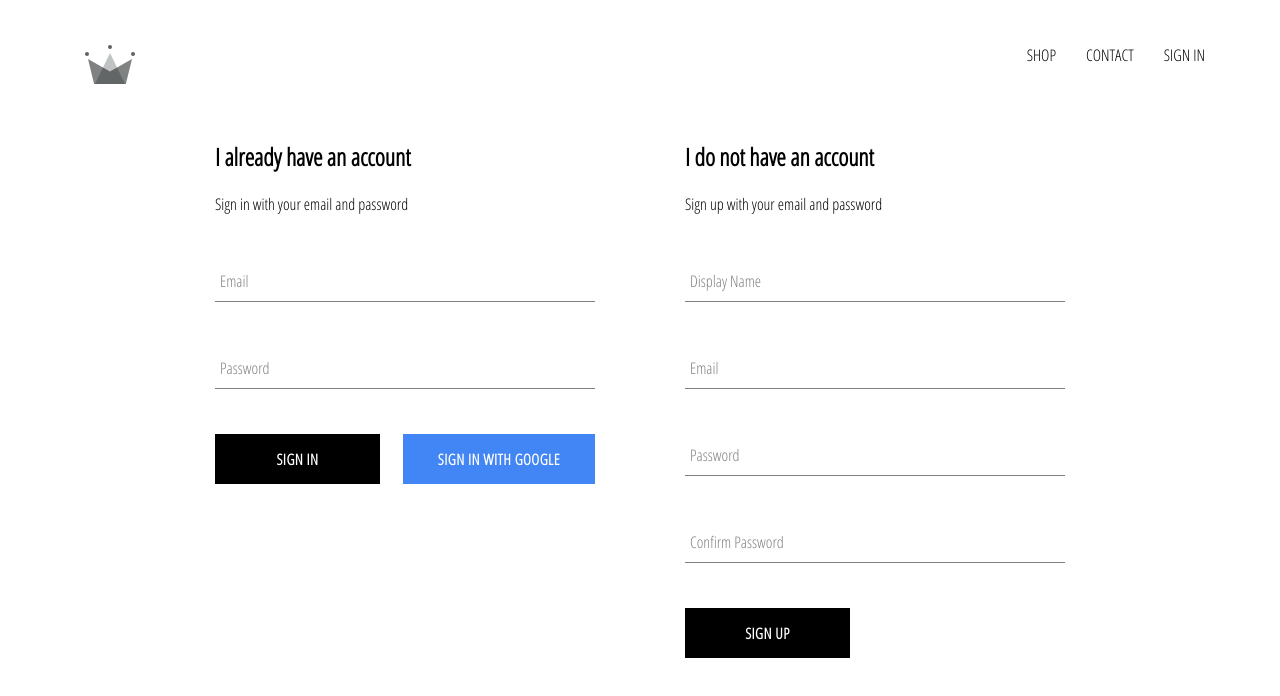
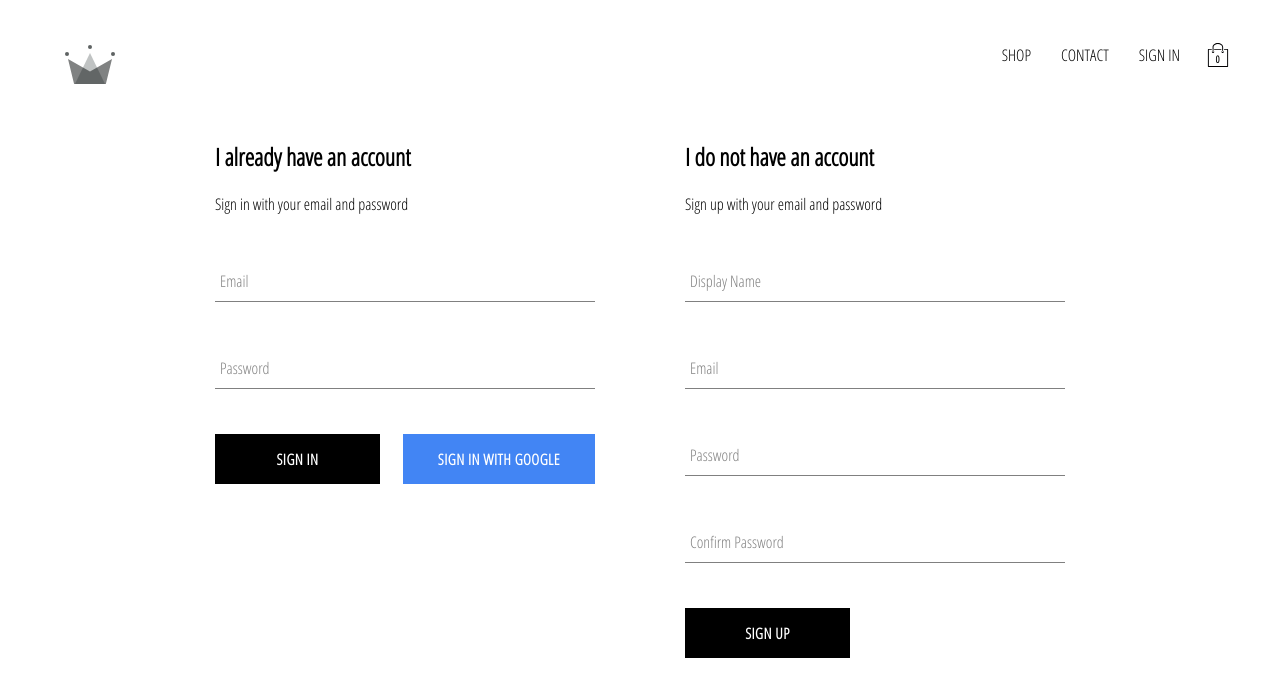
Before and after one commit to mnash29/e-commerce-crwn-clothing, a React (Create React App) app: page /signin in a window 1280 px wide. Shown: the top 696 px of the page. Built offline with nearby package versions, Linux system fonts and the light colour scheme; no server answers.

Commit message:
Added cart icon and card dropdown components

```diff
--- a/src/App.css
+++ b/src/App.css
@@ -1,6 +1,6 @@
 body {
   font-family: 'Open Sans Condensed';
-  padding: 20px 60px;
+  padding: 20px 40px;
 }
 
 a {
--- /dev/null
+++ b/src/components/cart-dropdown/cart-dropdown.component.jsx
@@ -0,0 +1,16 @@
+import React from 'react';
+
+import CustomButton from '../custom-button/custom-button.component';
+
+import './cart-dropdown.styles.scss';
+
+const CartDropdown = () => {
+  return (
+    <div className='cart-dropdown'>
+      <div className='cart-items' />
+      <CustomButton>GO TO CHECKOUT</CustomButton>
+    </div>
+  );
+}
+
+export default CartDropdown;
--- /dev/null
+++ b/src/components/cart-dropdown/cart-dropdown.styles.scss
@@ -0,0 +1,24 @@
+.cart-dropdown {
+  position: absolute;
+  width: 240px;
+  height: 340px;
+  display: flex;
+  flex-direction: column;
+  padding: 20px;
+  border: 1px solid black;
+  background-color: white;
+  top: 90px;
+  right: 40px;
+  z-index: 5;
+
+  .cart-items {
+    height: 240px;
+    display: flex;
+    flex-direction: column;
+    overflow: scroll;
+  }
+
+  button {
+    margin-top: auto;
+  }
+}
--- /dev/null
+++ b/src/components/cart-icon/cart-icon.component.jsx
@@ -0,0 +1,22 @@
+import React from 'react';
+import { connect } from 'react-redux';
+
+import { ReactComponent as ShoppingIcon } from '../../assets/shopping-bag.svg';
+import { toggleCartHidden } from '../../redux/cart/cart.actions';
+
+import './cart-icon.styles.scss';
+
+const CartIcon = ({ toggleCartHidden }) => {
+  return (
+    <div className='cart-icon' onClick={toggleCartHidden}>
+      <ShoppingIcon className='shopping-icon'/>
+      <span className='item-count'> 0 </span>
+    </div>
+  );
+}
+
+const mapDispatchToProps = dispatch => ({
+  toggleCartHidden: () => dispatch(toggleCartHidden())
+});
+
+export default connect(null, mapDispatchToProps)(CartIcon);
--- /dev/null
+++ b/src/components/cart-icon/cart-icon.styles.scss
@@ -0,0 +1,21 @@
+.cart-icon {
+  width: 45px;
+  height: 45px;
+  position: relative;
+  display: flex;
+  align-items: center;
+  justify-content: center;
+  cursor: pointer;
+
+  .shopping-icon {
+    width: 24px;
+    height: 24px;
+  }
+
+  .item-count {
+    position: absolute;
+    font-size: 10px;
+    font-weight: bold;
+    bottom: 12px;
+  }
+}
--- a/src/components/header/header.component.jsx
+++ b/src/components/header/header.component.jsx
@@ -2,10 +2,12 @@
 import { connect } from 'react-redux';
 import { auth } from '../../firebase/firebase.utils';
 
+import CartIcon from '../cart-icon/cart-icon.component';
+import CartDropdown from '../cart-dropdown/cart-dropdown.component';
 import { ReactComponent as Logo } from '../../assets/crown.svg';
 import './header.styles.scss';
 
-const Header = ({ currentUser }) => {
+const Header = ({ currentUser, hidden }) => {
   console.log("inside header:", currentUser);
   return (
     <div className='header'>
@@ -20,18 +22,23 @@
           CONTACT
         </Link>
         {
-          currentUser ?
+          currentUser ? (
             <div className='option' onClick={() => auth.signOut()}>SIGN OUT</div>
-            :
-            <Link className='option' to='/signin'>SIGN IN</Link>
-        }
+          ) : (
+              <Link className='option' to='/signin'>SIGN IN</Link>
+            )}
+        <CartIcon />
       </div>
+      {
+        hidden ? null : <CartDropdown />
+      }
     </div>
   );
 }
 
-const mapStateToProps = state => ({
-  currentUser: state.user.currentUser
+const mapStateToProps = ({ user: { currentUser }, cart: { hidden } }) => ({
+  currentUser: currentUser,
+  hidden: hidden
 });
 
 export default connect(mapStateToProps)(Header);
--- a/src/pages/homepage/homepage.styles.scss
+++ b/src/pages/homepage/homepage.styles.scss
@@ -2,5 +2,4 @@
   display: flex;
   flex-direction: column;
   align-items: center;
-  padding: 20px 80px;
 }
--- /dev/null
+++ b/src/redux/cart/cart.actions.js
@@ -0,0 +1,5 @@
+import { TOGGLE_CART_HIDDEN } from './cart.types';
+
+export const toggleCartHidden = () => ({
+  type: TOGGLE_CART_HIDDEN
+});
--- /dev/null
+++ b/src/redux/cart/cart.reducer.js
@@ -0,0 +1,19 @@
+import { TOGGLE_CART_HIDDEN } from './cart.types';
+
+const INITIAL_STATE = {
+  hidden: true
+};
+
+const cartReducer = (state = INITIAL_STATE, action) => {
+  switch (action.type) {
+    case TOGGLE_CART_HIDDEN:
+      return {
+        ...state,
+        hidden: !state.hidden
+      }
+    default:
+      return state;
+  }
+}
+
+export default cartReducer;
--- /dev/null
+++ b/src/redux/cart/cart.types.js
@@ -0,0 +1 @@
+export const TOGGLE_CART_HIDDEN = 'TOGGLE_CART_HIDDEN';
--- a/src/redux/root-reducer.js
+++ b/src/redux/root-reducer.js
@@ -1,7 +1,9 @@
 import { combineReducers } from 'redux';
 
 import userReducer from './user/user.reducer';
+import cartReducer from './cart/cart.reducer';
 
 export default combineReducers({
-  user: userReducer
+  user: userReducer,
+  cart: cartReducer,
 });
--- a/src/redux/user/user.actions.js
+++ b/src/redux/user/user.actions.js
@@ -3,4 +3,4 @@
 export const setCurrentUser = user => ({
   type: SET_CURRENT_USER,
   payload: user
-})
+});
```
Also changed, not shown: src/assets/shopping-bag.svg (added).
